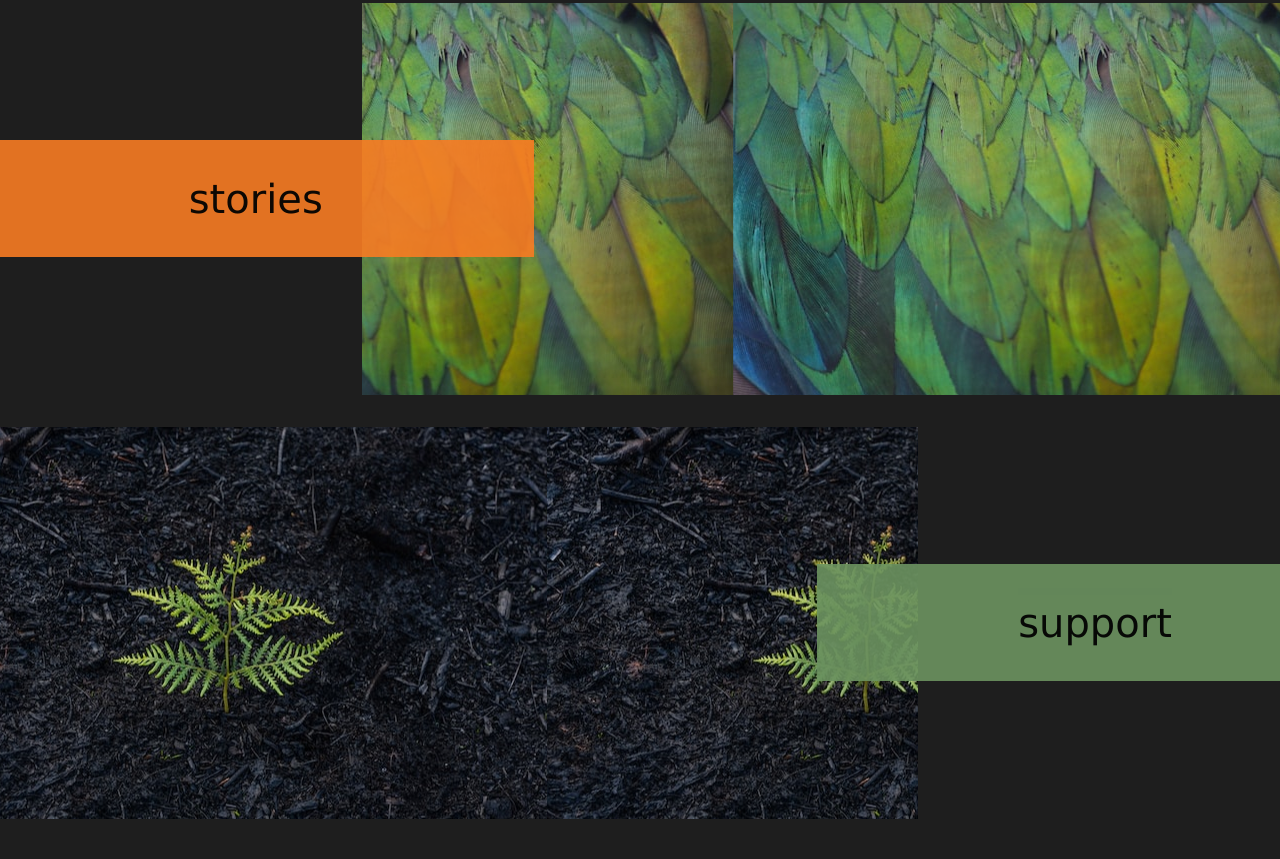
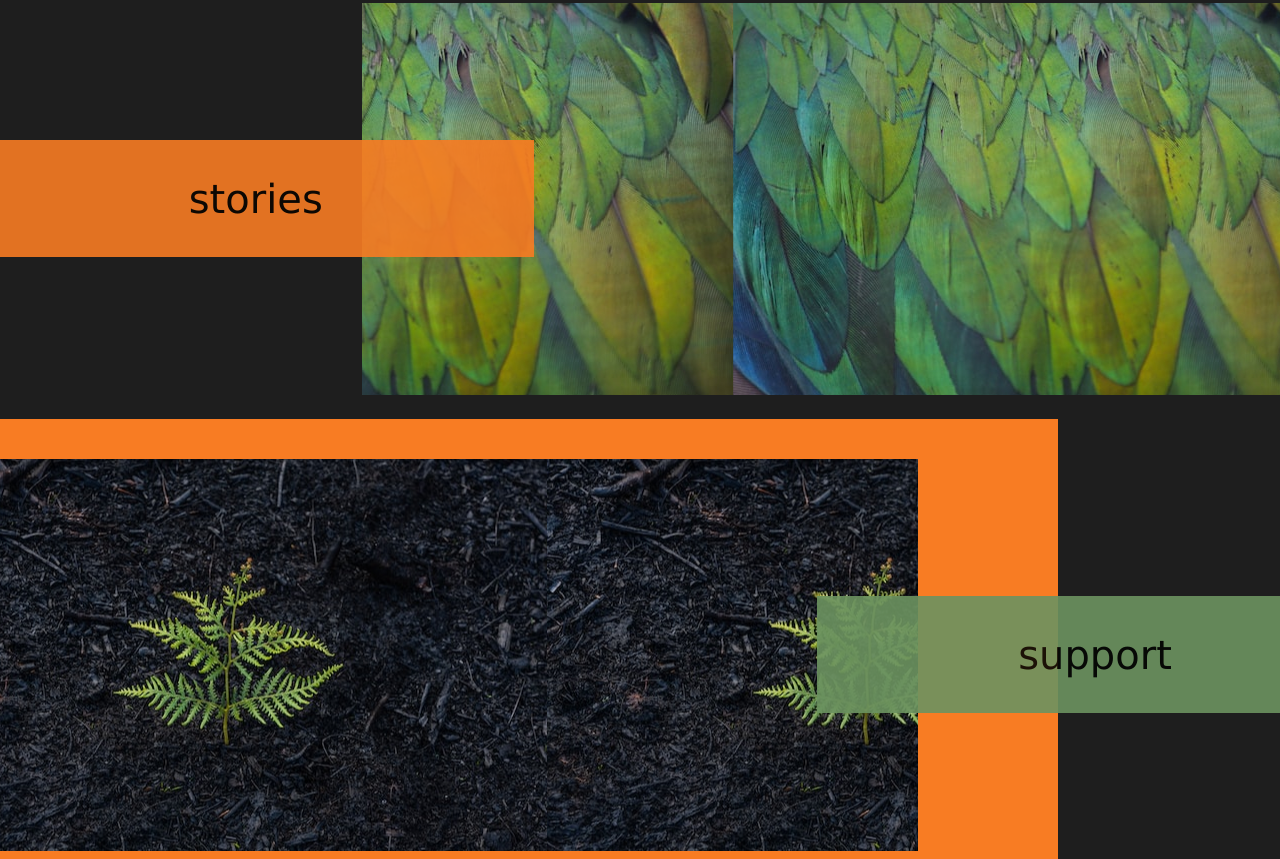
Before and after one commit to aeft258/upFromAshes, a plain HTML site: page index.html in a window 1280 px wide. Shown: the part 930-1789 px from the top of the page. Before the commit the page ends 1757 px from the top, so only its background shows below. Drawn offline with Linux system fonts and the light colour scheme.

Commit message:
played w box shadow around support img

```diff
--- a/styles.css
+++ b/styles.css
@@ -150,12 +150,13 @@
   background-position: left;
   height: 50%;
   width: 80%;
-  margin-top: 2em;
+  margin-top: 4em;
   margin-right: auto;
   margin-left: -8%;
   display: flex;
   flex-direction: column;
   flex: 2;
+  box-shadow: 100px 0px 0px 40px #f87c23;
 }
 
 .support-link-background {
```
